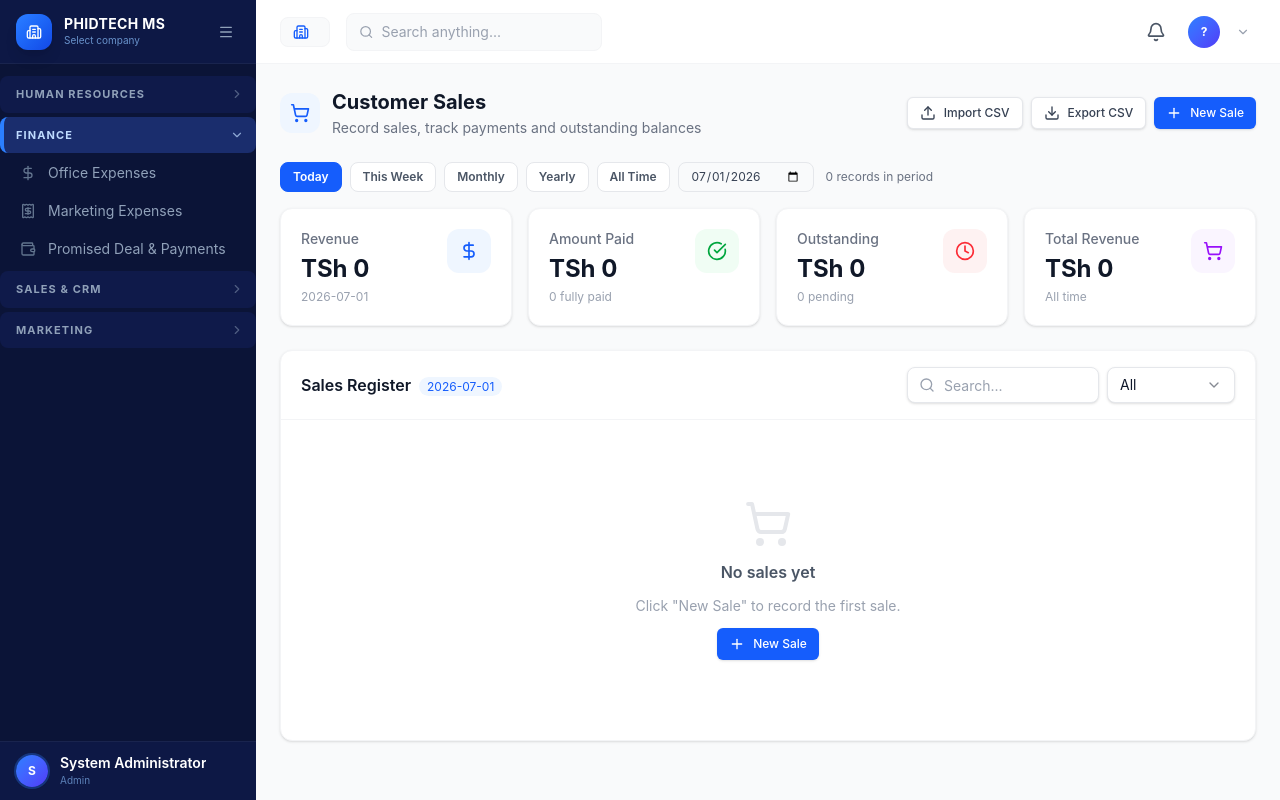
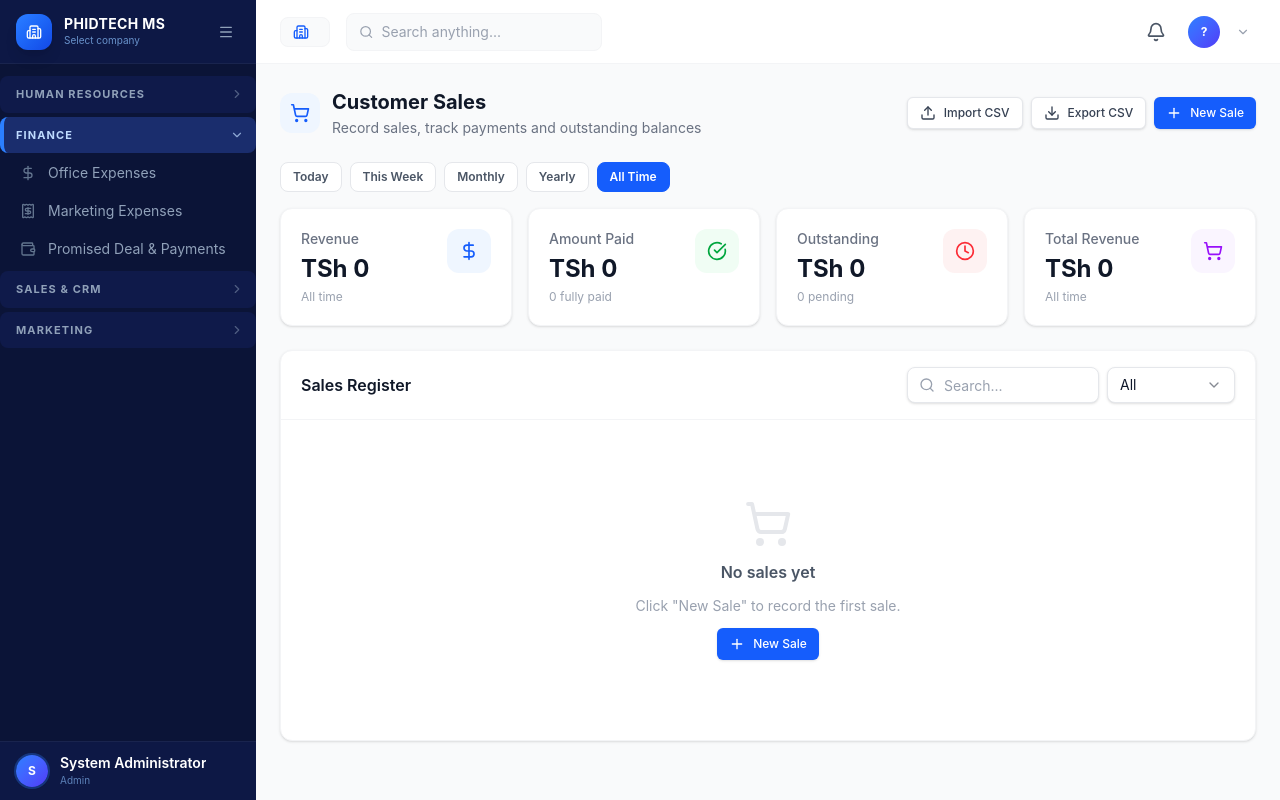
Before and after one commit to PHIDTECH/phidtechstaff, a Next.js app: page /accounting/sales in a window 1280 px wide. Built offline with nearby package versions, Linux system fonts and the light colour scheme.

Commit message:
fix: default period to all; skip company check on edit (no selector shown for edits)

```diff
--- a/app/accounting/sales/page.tsx
+++ b/app/accounting/sales/page.tsx
@@ -94,7 +94,7 @@ export default function AccountingSalesPage() {
   const [custSearch, setCustSearch]   = useState("");
 
   const [loading, setLoading]       = useState(true);
-  const [statPeriod, setStatPeriod] = useState<"daily"|"weekly"|"monthly"|"yearly"|"all">("daily");
+  const [statPeriod, setStatPeriod] = useState<"daily"|"weekly"|"monthly"|"yearly"|"all">("all");
   const [statDate, setStatDate]     = useState(new Date().toISOString().slice(0,10));
   const [importing, setImporting]   = useState(false);
   const [importMsg, setImportMsg]   = useState<{type:"success"|"error";text:string}|null>(null);
@@ -346,7 +346,7 @@ export default function AccountingSalesPage() {
   const saveForm = async () => {
     if (saving) return;                  // block re-entry while in-flight
     if (!form.customerId) { setFormError("Select a customer."); return; }
-    if (isGroupHQ && !form.saleCompanyId) { setFormError("Select which company this sale belongs to."); return; }
+    if (isGroupHQ && !editItem && !form.saleCompanyId) { setFormError("Select which company this sale belongs to."); return; }
     const filled = form.items.filter(it => it.description.trim());
     if (filled.length === 0) { setFormError("Add at least one item."); return; }
     setSaving(true);
```
